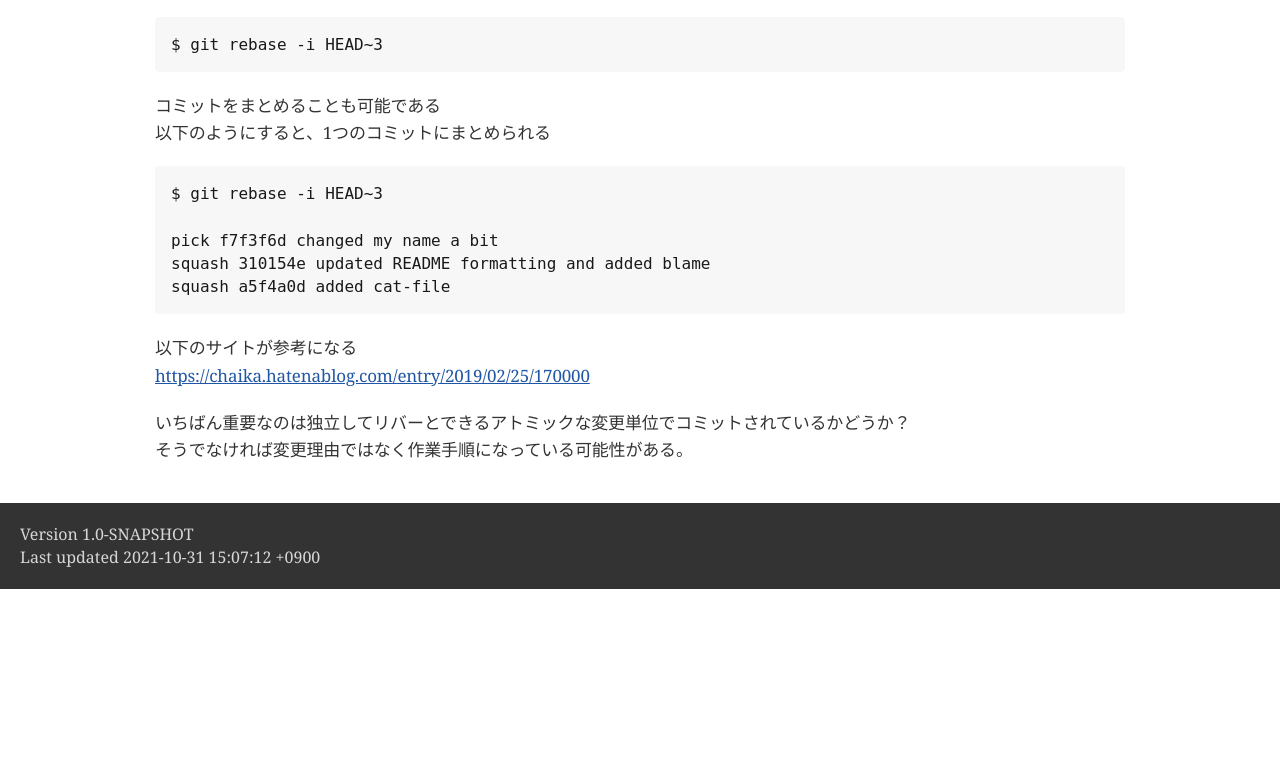
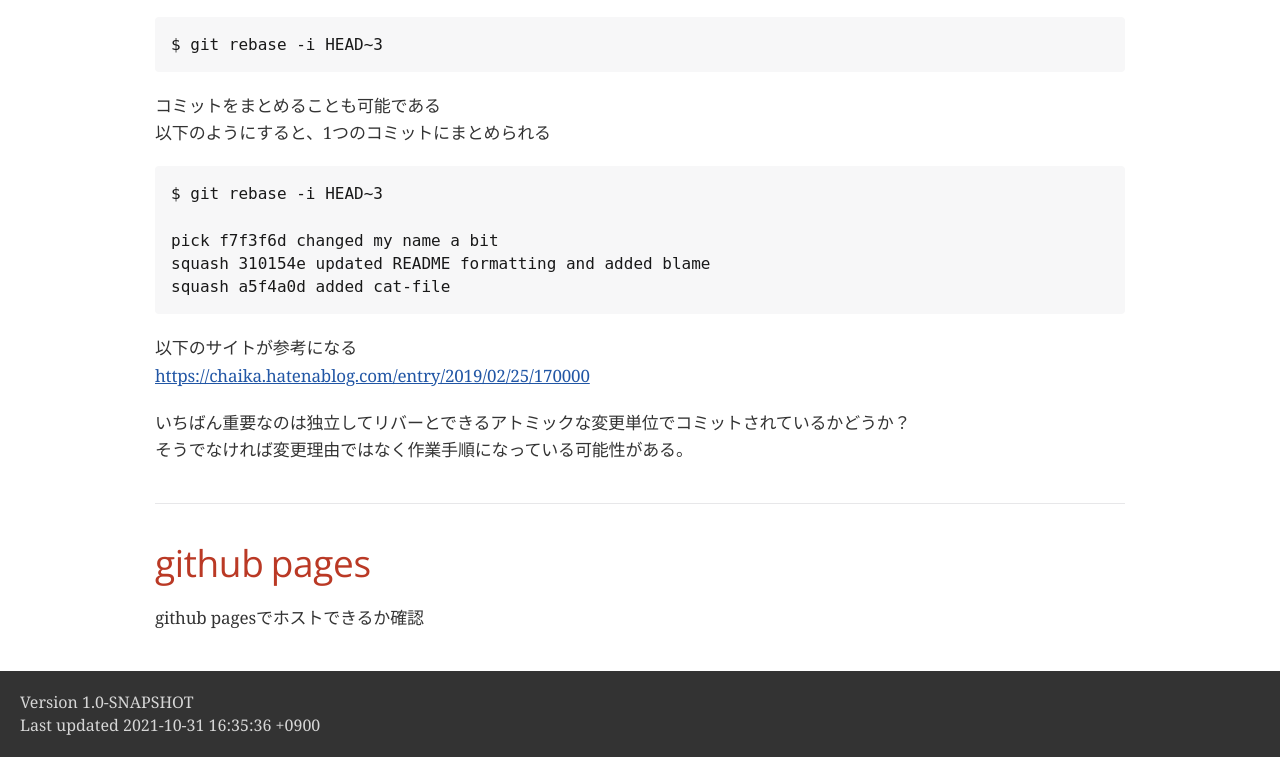
Before and after one commit to doenis-usk/asciidoctor_prac, a plain HTML site: page docs/index.html in a window 1280 px wide. Shown: the part 3770-4527 px from the top of the page. Before the commit the page ends 4359 px from the top, so only its background shows below. Drawn offline with nearby package versions, Linux system fonts and the light colour scheme; a web font is replaced by a local one.

Commit message:
documentを追加

```diff
--- a/docs/index.html
+++ b/docs/index.html
@@ -692,11 +692,19 @@ squash a5f4a0d added cat-file</pre>
 </div>
 </div>
 </div>
+<div class="sect1">
+<h2 id="_github_pages">github pages</h2>
+<div class="sectionbody">
+<div class="paragraph">
+<p>github pagesでホストできるか確認 <br></p>
+</div>
+</div>
+</div>
 </div>
 <div id="footer">
 <div id="footer-text">
 Version 1.0-SNAPSHOT<br>
-Last updated 2021-10-31 15:07:12 +0900
+Last updated 2021-10-31 16:35:36 +0900
 </div>
 </div>
 </body>
```
Also changed, not shown: 1 other file.
